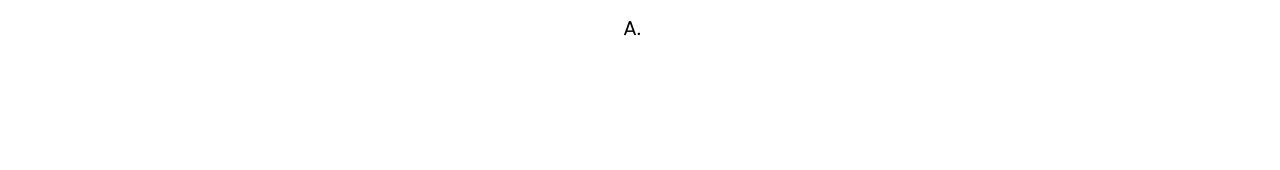
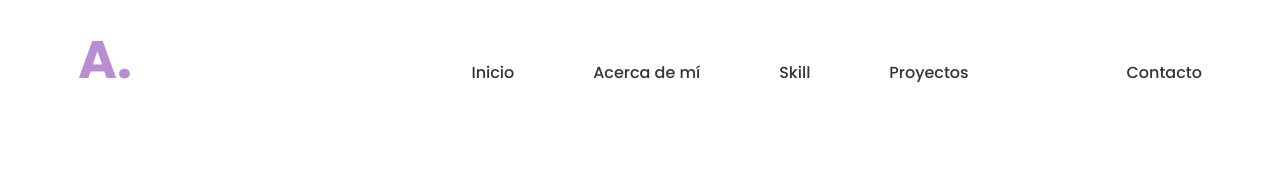
Before and after one commit to andreajhl/portFolio, a Next.js app: page / in a window 1280 px wide. Shown: the top 170 px of the page. Built offline with nearby package versions, Linux system fonts and the light colour scheme.

Commit message:
fix component

```diff
--- a/src/components/navigation/index.jsx
+++ b/src/components/navigation/index.jsx
@@ -10,8 +10,8 @@ const Navigation = () => {
   const handleDropdown = () => setIsOpen(!isOpen)
 
   return (
-    <nav className='nav'>
-      <div className='navbar'>
+    <header className='header'>
+      <nav className='navbar'>
         <div className='navbar__header'>
           <button className="navbar-brand" href="">A.</button>
           <button
@@ -32,46 +32,44 @@ const Navigation = () => {
           aria-expanded={isOpen}
           className={classNames(
             'navbar__collapse',
-            { 'collapse': !isOpen, 'in': isOpen }
+            { 'in': isOpen }
           )}
         >
-          <div className="navbar__menu-container">
-            <ul className="navbar__menu">
-              <li>
+          <ul className="navbar__menu" role='menu'>
+              <li role='menuitem'>
                 <a title="Home" href="#home" onClick={handleDropdown} className="navbar-link">
                   {wordings.navbar.initial}
                 </a>
               </li>
-              <li>
+              <li role='menuitem'>
                 <a title="About Us" href="#about" onClick={handleDropdown} className="navbar-link">
                   {wordings.navbar.about}
                 </a>
               </li>
-              <li>
+              <li role='menuitem'>
                 <a title="About Us" href="#skill" onClick={handleDropdown} className="navbar-link">
                   {wordings.navbar.skill}
                 </a>
               </li>
-              <li>
+              <li role='menuitem'>
                 <a title="Projects" href="#projects" onClick={handleDropdown} className="navbar-link">
                   {wordings.navbar.projects}
                 </a>
               </li>
-              <li>
+              <li role='menuitem'>
                 <a title="Experiences" href="#curriculum" onClick={handleDropdown} className="navbar-link">
                   {wordings.navbar.experiences}
                 </a>
               </li>
-              <li>
+              <li role='menuitem'>
                 <a title="Contact Us" href="#contact" onClick={handleDropdown} className="navbar-link">
                   {wordings.navbar.contact}
                 </a>
               </li>
             </ul>
-          </div>
         </div>
-      </div>
-    </nav>
+      </nav>
+    </header>
   );
 };
 
```
